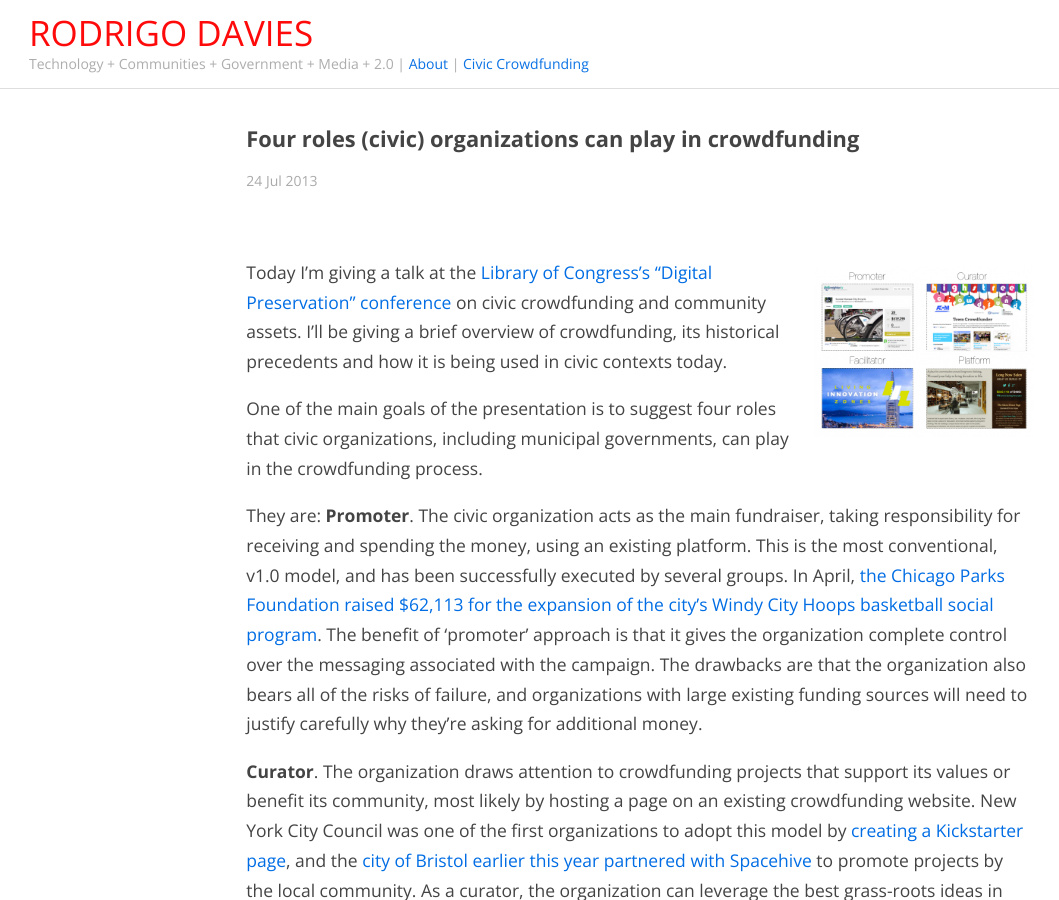
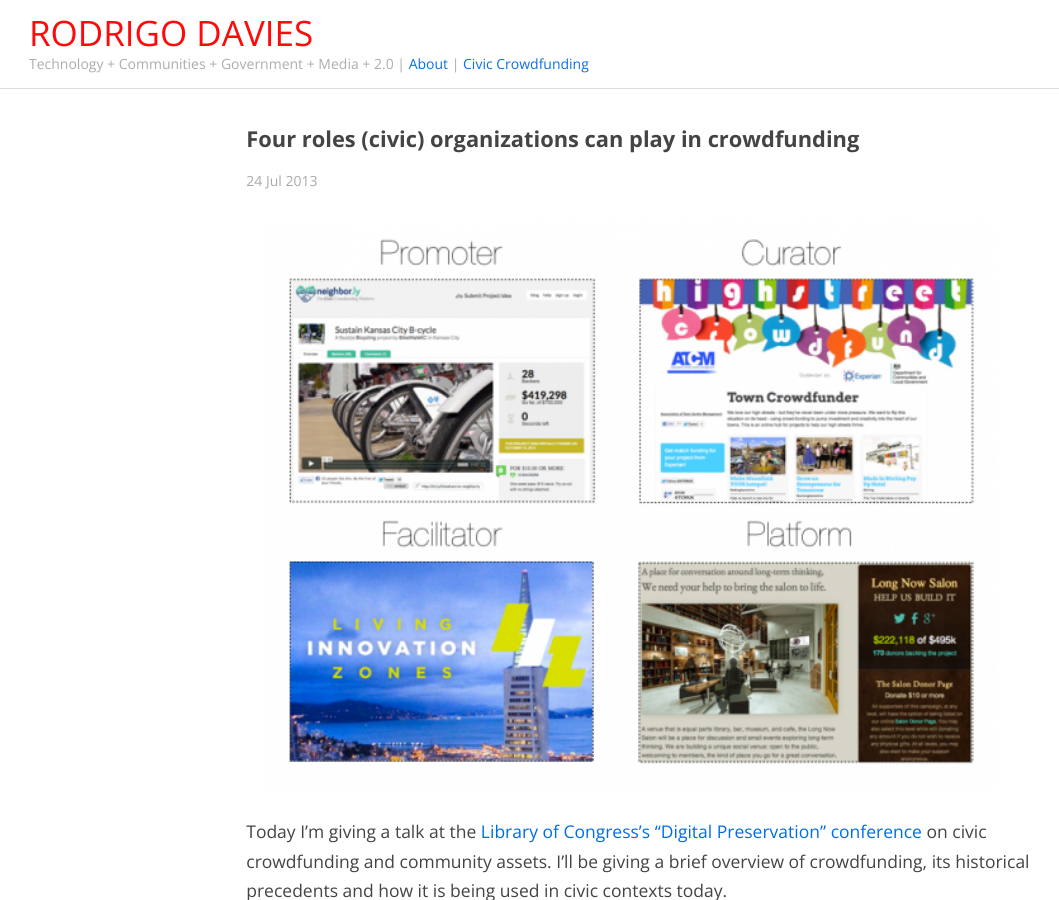
Before and after one commit to rodrigodavies/blog, a Jekyll site: the page built from _posts/2013-07-24-four-roles-civic-organizations-can-play-in-crowdfunding.markdown, in a window 1280 px wide and 900 px high. Shown: the whole window, without its empty margins (0-1059 px from the left). Built offline with Jekyll 4.4.1, drawn with Linux system fonts in a browser that asks for light colours; nearby versions of some CDN libraries; Markdown is read by kramdown in place of the engine named in the settings.

Commit message:
Fixes image style

```diff
--- a/_posts/2013-07-24-four-roles-civic-organizations-can-play-in-crowdfunding.markdown
+++ b/_posts/2013-07-24-four-roles-civic-organizations-can-play-in-crowdfunding.markdown
@@ -19,10 +19,8 @@
 - spacehive
 ---
 
-<img src="" class="largeimg" alt="">
+<img src="/blog/wp-content/uploads/2013/07/four_roles_crowdfunding-580x451.png" class="largeimg" alt="">
 
-
-<img src="/blog/wp-content/uploads/2013/07/four_roles_crowdfunding-580x451.png" class="nocircle">
 Today I'm giving a talk at the [Library of Congress's "Digital Preservation" conference](http://www.digitalpreservation.gov/meetings/ndiipp13.html) on civic crowdfunding and community assets. I'll be giving a brief overview of crowdfunding, its historical precedents and how it is being used in civic contexts today.
 
 One of the main goals of the presentation is to suggest four roles that civic organizations, including municipal governments, can play in the crowdfunding process.
```
Also changed, not shown: 1 other file.
